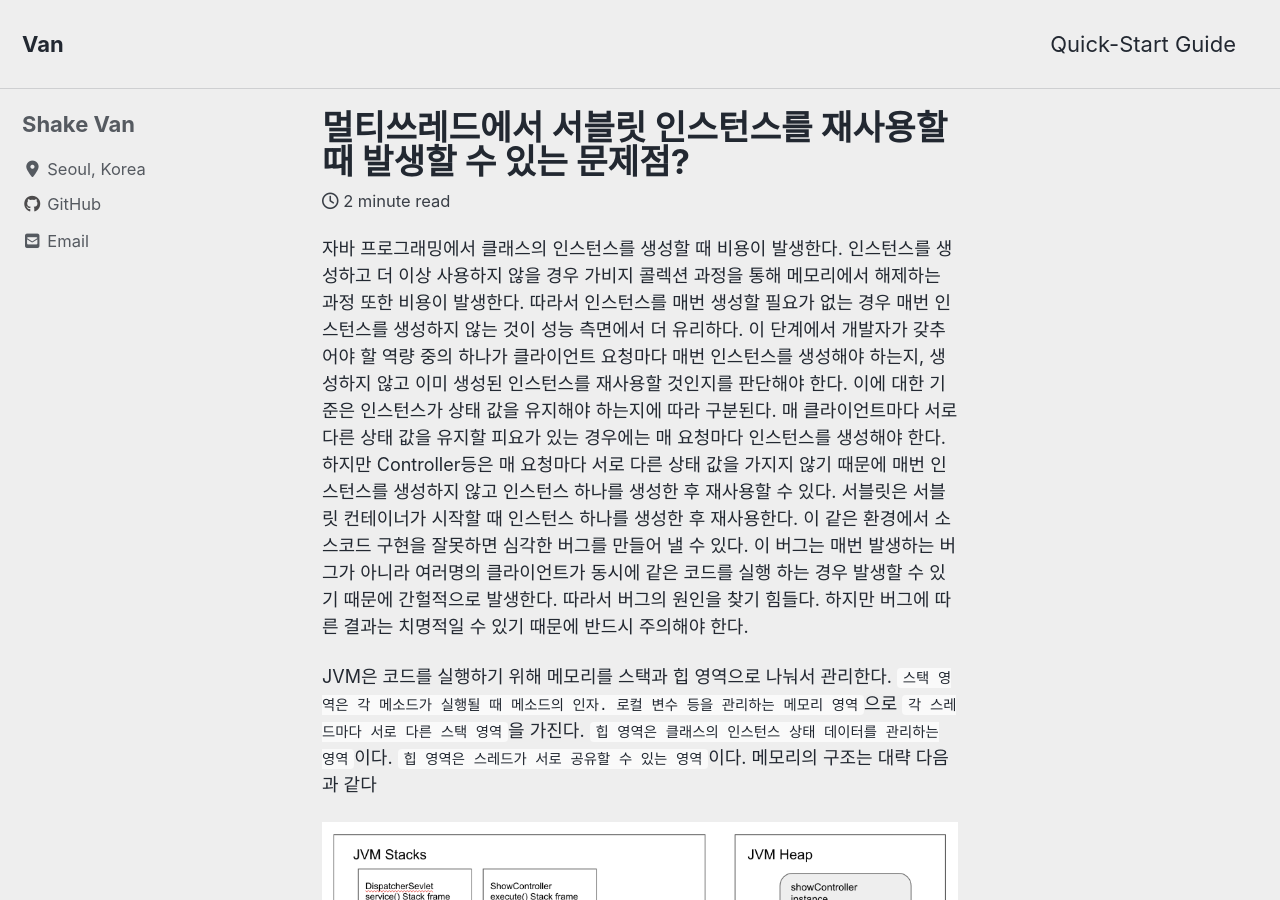
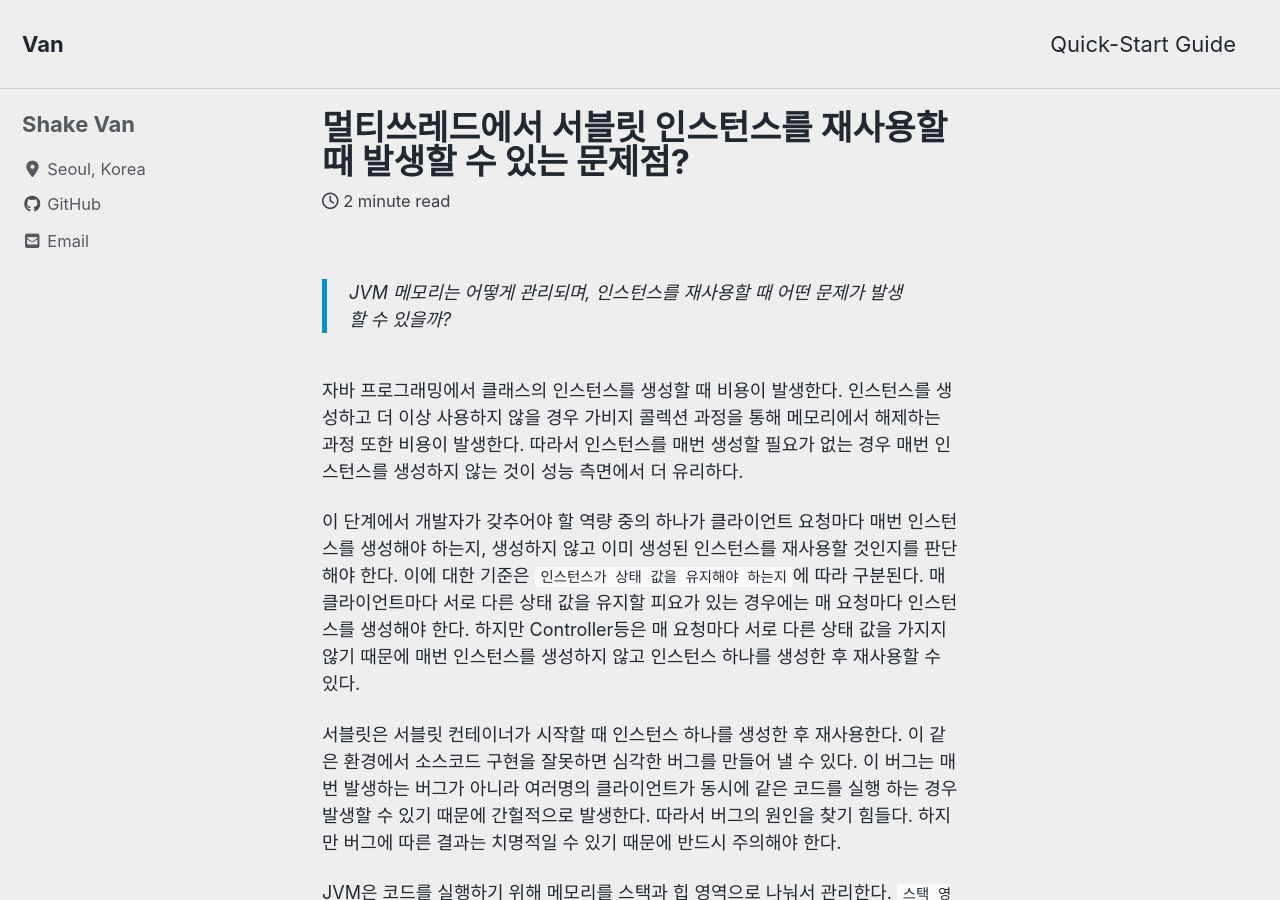
Before and after one commit to vsh123/vsh123.github.io, a Jekyll site: the page built from _posts/2019-10-05-servlet-in-multi-Thread.md, in a window 1280 px wide and 900 px high. Built offline with Jekyll 4.4.1, drawn with Linux system fonts in a browser that asks for light colours; cached includes are drawn as plain includes; nearby versions of some CDN libraries.

Commit message:
fix: 내용 수정

```diff
--- a/_posts/2019-10-05-servlet-in-multi-Thread.md
+++ b/_posts/2019-10-05-servlet-in-multi-Thread.md
@@ -6,8 +6,13 @@ category: JAVA
 tags : [자바, java]
 ---
 
-자바 프로그래밍에서 클래스의 인스턴스를 생성할 때 비용이 발생한다. 인스턴스를 생성하고 더 이상 사용하지 않을 경우 가비지 콜렉션 과정을 통해 메모리에서 해제하는 과정 또한 비용이 발생한다. 따라서 인스턴스를 매번 생성할 필요가 없는 경우 매번 인스턴스를 생성하지 않는 것이 성능 측면에서 더 유리하다.
-이 단계에서 개발자가 갖추어야 할 역량 중의 하나가 클라이언트 요청마다 매번 인스턴스를 생성해야 하는지, 생성하지 않고 이미 생성된 인스턴스를 재사용할 것인지를 판단해야 한다. 이에 대한 기준은 인스턴스가 상태 값을 유지해야 하는지에 따라 구분된다. 매 클라이언트마다 서로 다른 상태 값을 유지할 피요가 있는 경우에는 매 요청마다 인스턴스를 생성해야 한다. 하지만 Controller등은 매 요청마다 서로 다른 상태 값을 가지지 않기 때문에 매번 인스턴스를 생성하지 않고 인스턴스 하나를 생성한 후 재사용할 수 있다.
+> JVM 메모리는 어떻게 관리되며, 인스턴스를 재사용할 때 어떤 문제가 발생할 수 있을까?
+
+자바 프로그래밍에서 클래스의 인스턴스를 생성할 때 비용이 발생한다.
+인스턴스를 생성하고 더 이상 사용하지 않을 경우 가비지 콜렉션 과정을 통해 메모리에서 해제하는 과정 또한 비용이 발생한다. 따라서 인스턴스를 매번 생성할 필요가 없는 경우 매번 인스턴스를 생성하지 않는 것이 성능 측면에서 더 유리하다.
+
+이 단계에서 개발자가 갖추어야 할 역량 중의 하나가 클라이언트 요청마다 매번 인스턴스를 생성해야 하는지, 생성하지 않고 이미 생성된 인스턴스를 재사용할 것인지를 판단해야 한다. 이에 대한 기준은 `인스턴스가 상태 값을 유지해야 하는지`에 따라 구분된다. 매 클라이언트마다 서로 다른 상태 값을 유지할 피요가 있는 경우에는 매 요청마다 인스턴스를 생성해야 한다. 하지만 Controller등은 매 요청마다 서로 다른 상태 값을 가지지 않기 때문에 매번 인스턴스를 생성하지 않고 인스턴스 하나를 생성한 후 재사용할 수 있다.
+
 서블릿은 서블릿 컨테이너가 시작할 때 인스턴스 하나를 생성한 후 재사용한다. 이 같은 환경에서 소스코드 구현을 잘못하면 심각한 버그를 만들어 낼 수 있다. 이 버그는 매번 발생하는 버그가 아니라 여러명의 클라이언트가 동시에 같은 코드를 실행 하는 경우 발생할 수 있기 때문에 간헐적으로 발생한다. 따라서 버그의 원인을 찾기 힘들다. 하지만 버그에 따른 결과는 치명적일 수 있기 때문에 반드시 주의해야 한다.
 
 JVM은 코드를 실행하기 위해 메모리를 스택과 힙 영역으로 나눠서 관리한다. `스택 영역은 각 메소드가 실행될 때 메소드의 인자. 로컬 변수 등을 관리하는 메모리 영역`으로 `각 스레드마다 서로 다른 스택 영역`을 가진다. `힙 영역은 클래스의 인스턴스 상태 데이터를 관리하는 영역`이다. `힙 영역은 스레드가 서로 공유할 수 있는 영역`이다.
```
